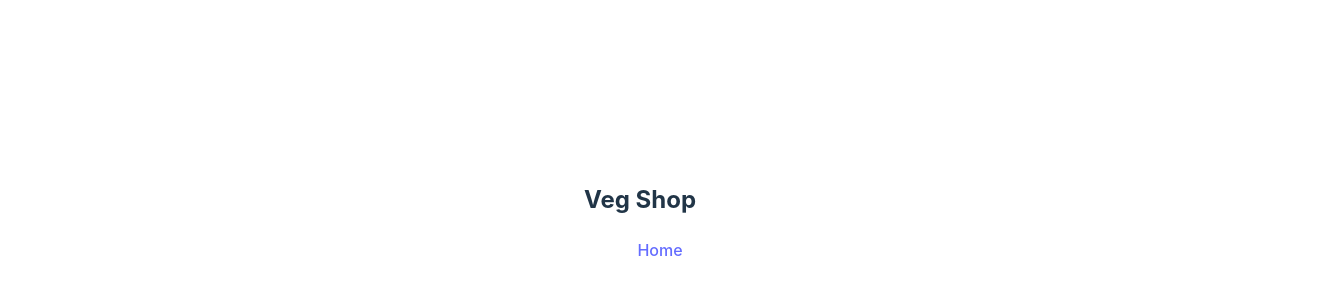
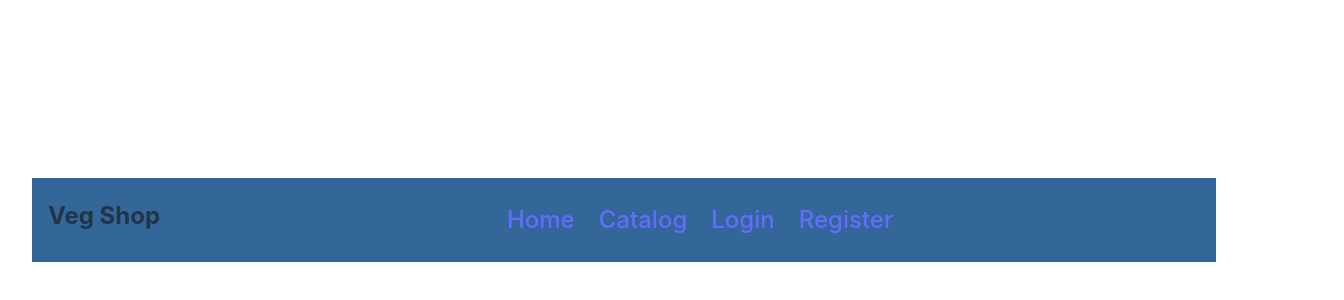
Before and after one commit to Petar-Dinev/veg-shop, a React (Vite) app: page / in a window 1280 px wide. Shown: the part 180-480 px from the top of the page, 1344 px wide, since content can reach past the window. Built offline with nearby package versions, Linux system fonts and the light colour scheme.

Commit message:
create authContext

```diff
--- a/src/components/header/Header.jsx
+++ b/src/components/header/Header.jsx
@@ -1,12 +1,16 @@
 import { Link } from "react-router-dom";
+import styles from "./Header.module.css";
 
 export const Header = () => {
   return (
-    <header>
+    <header className={styles["site-header"]}>
       <h2>Veg Shop</h2>
-      <nav>
-        <ul>
+      <nav className={styles["main-nav"]}>
+        <ul className={styles["main-nav-ul"]}>
           <Link to="/">Home</Link>
+          <Link to="/catalog">Catalog</Link>
+          <Link to="/login">Login</Link>
+          <Link to="/register">Register</Link>
         </ul>
       </nav>
     </header>
--- /dev/null
+++ b/src/components/header/Header.module.css
@@ -0,0 +1,23 @@
+.site-header {
+    /* margin-left: -15em; */
+    margin-right: 12em;
+    padding: 0 1em;
+    width: 90vw;
+    display: flex;
+    background-color: #369;
+}
+
+.main-nav {
+    margin: 0 auto;
+    /* background-color: white; */
+    display: flex;
+    justify-content: center;
+    align-items: center;
+
+}
+
+.main-nav-ul {
+    display: flex;
+    gap: 1em;
+    font-size: 1.5rem;
+}
--- /dev/null
+++ b/src/contexts/AuthContext.jsx
@@ -0,0 +1,17 @@
+import { createContext, useContext } from "react";
+
+const AuthContext = createContext();
+
+export const AuthProvider = ({ children }) => {
+  const contextValues = {};
+
+  return (
+    <AuthContext.Provider value={contextValues}>
+      {children}
+    </AuthContext.Provider>
+  );
+};
+
+export const useAuthContext = () => {
+  return useContext(AuthContext);
+};
```
Also changed, not shown: src/App.jsx (+8 -2 lines).
